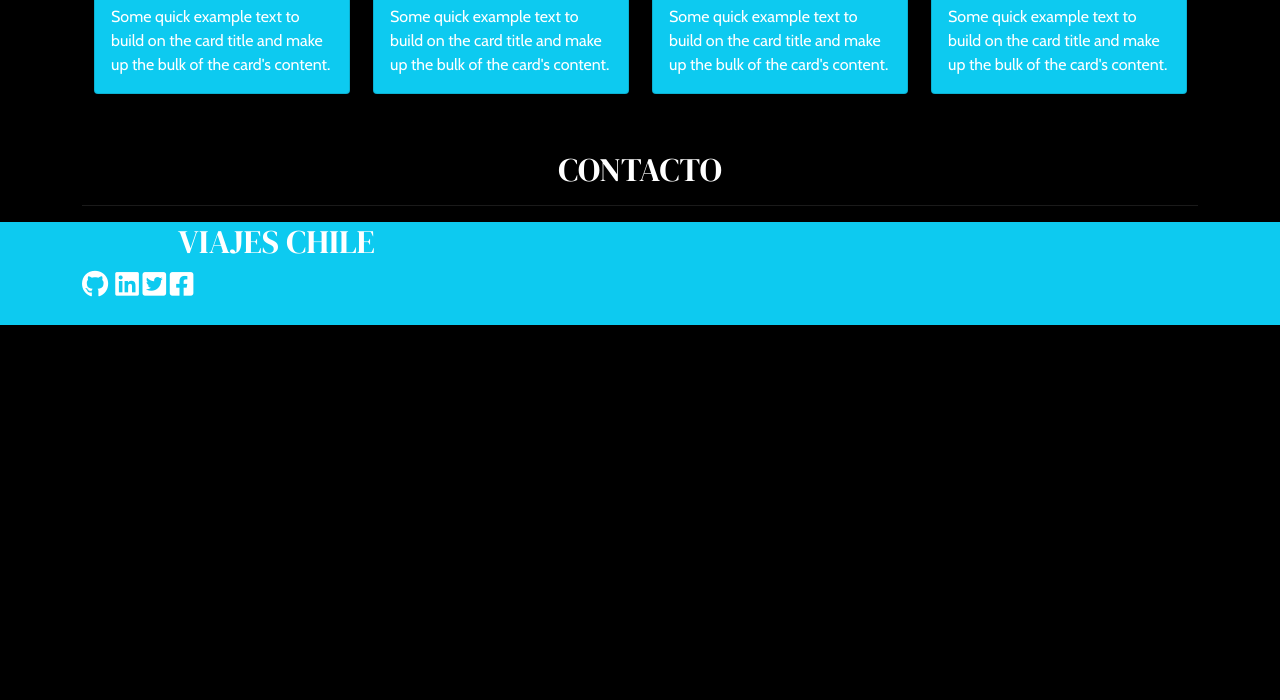
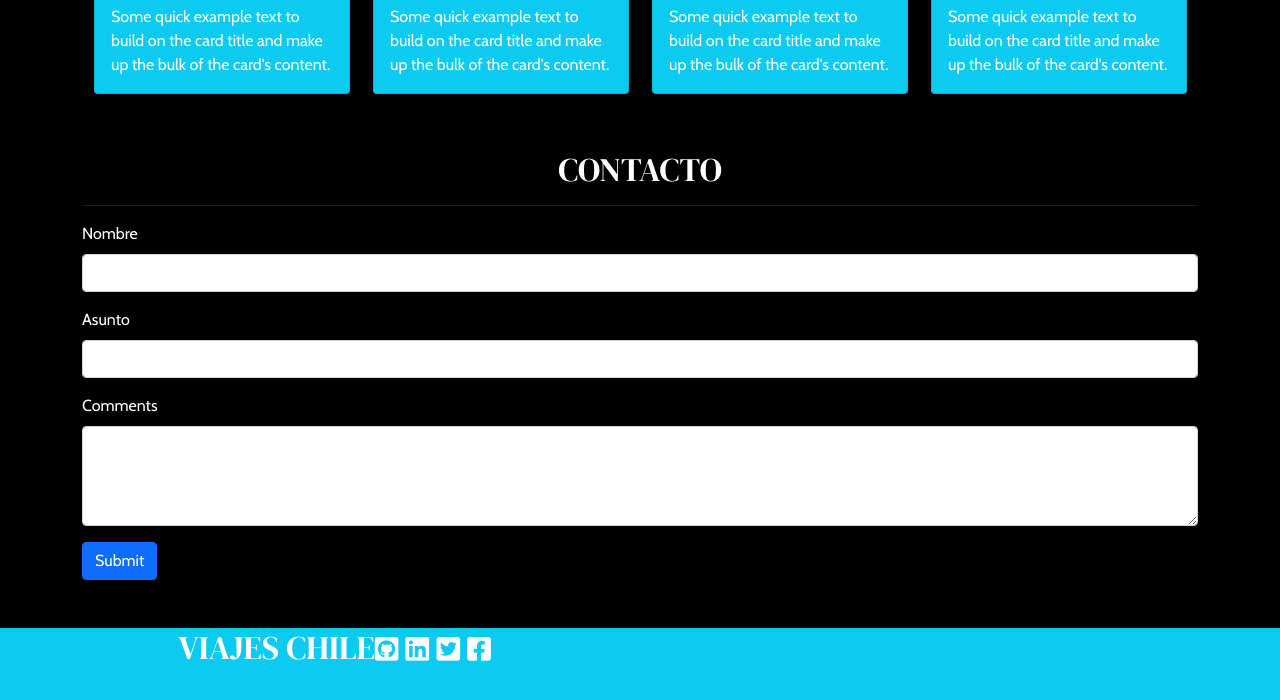
Before and after one commit to elisamorenoo/ViajesChile, a plain HTML site: page index.html in a window 1280 px wide. Shown: the part 1755-2455 px from the top of the page. Before the commit the page ends 2080 px from the top, so only its background shows below. Drawn offline with nearby package versions, Linux system fonts and the light colour scheme.

Commit message:
añadido contact form

```diff
--- a/index.html
+++ b/index.html
@@ -183,14 +183,30 @@
         <div class="container">
             <h1 class="titles-pag text-center pt-4 mb-2">CONTACTO</h1>
             <hr>
+
+            <form>
+                <div class="mb-3">
+                    <label for="exampleInputEmail1" class="form-label">Nombre</label>
+                    <input type="email" class="form-control" id="exampleInputEmail1" aria-describedby="emailHelp">
+                </div>
+                <div class="mb-3">
+                    <label for="exampleInputPassword1" class="form-label">Asunto</label>
+                    <input type="asunto" class="form-control" id="exampleInputPassword1">
+                </div>
+                <div class="mb-3">
+                    <label for="exampleInputText1" class="form-label">Comments</label>
+                    <textarea class="form-control" id="floatingTextarea2" style="height: 100px"></textarea>
+                </div>
+                <button type="submit" class="btn btn-primary">Submit</button>
+            </form>
+
         </div>
 
     </section>
     <!--footer-->
-    <section id="footer" class="container-fluid pb-4">
+    <section id="footer" class="container-fluid mt-5 pb-4">
         <div class="container">
-            <h1 class="titles-pag ms-5 ps-5">VIAJES CHILE</h1><span><i class="fa-brands fa-github"></i>
-                &nbsp;<i class="fa-brands fa-linkedin"></i>&nbsp;<i class="fa-brands fa-twitter-square"></i>&nbsp;<i class="fa-brands fa-facebook-square"></i></span>
+            <h1 class="titles-pag ms-5 ps-5 d-inline-block">VIAJES CHILE</h1><span class="d-inline-block me-0"><i class="fa-brands fa-github-square"></i>&nbsp;&nbsp;<i class="fa-brands fa-linkedin"></i>&nbsp;&nbsp;<i class="fa-brands fa-twitter-square"></i>&nbsp;&nbsp;<i class="fa-brands fa-facebook-square"></i></span>
         </div>
     </section>
 
```
